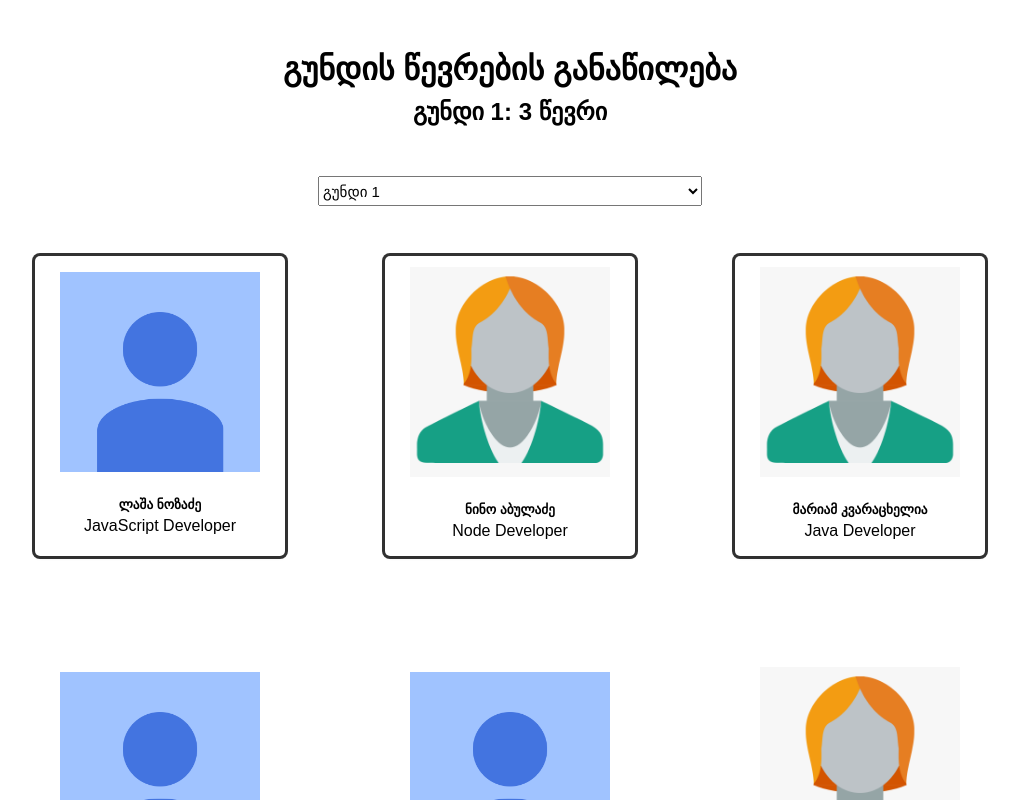
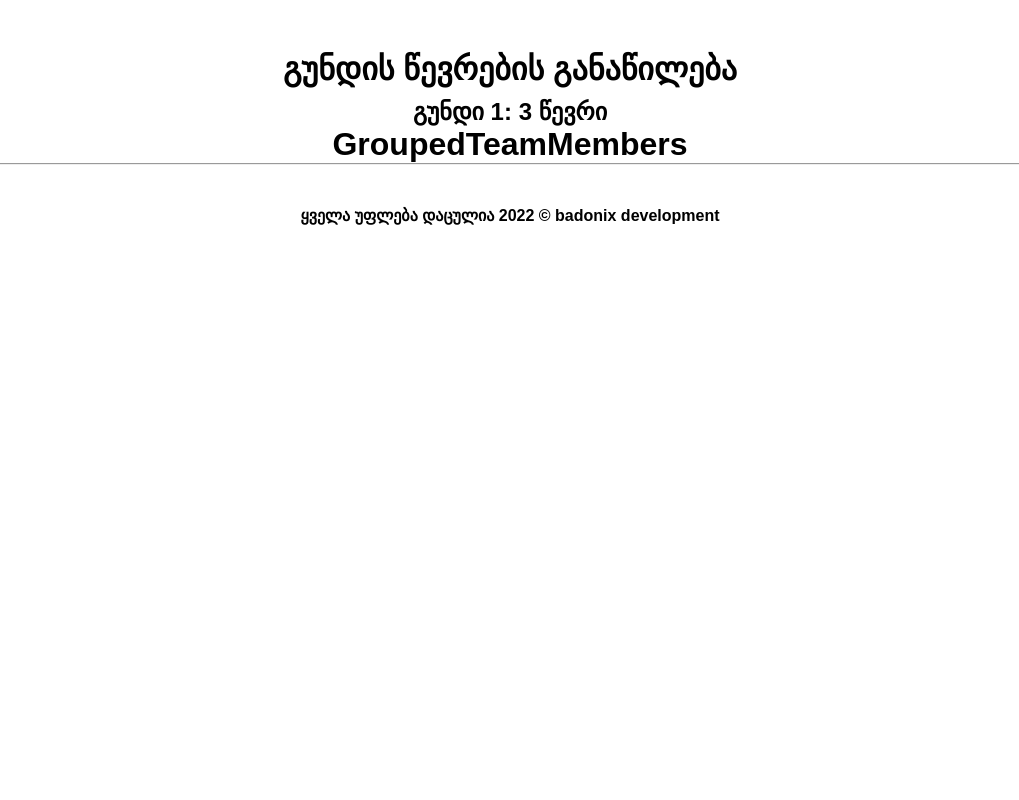
Before and after one commit to Badonix/TeamMembersTracker, a React (Create React App) app: page /GroupedTeamMembers in a window 1280 px wide. Shown: the top 800 px of the page, without its empty margins (130-1149 px from the left). Built offline with nearby package versions, Linux system fonts and the light colour scheme; a web font is replaced by a local one.

Commit message:
Add React Router

```diff
--- a/package.json
+++ b/package.json
@@ -8,6 +8,7 @@
     "@testing-library/user-event": "^13.5.0",
     "react": "^18.2.0",
     "react-dom": "^18.2.0",
+    "react-router-dom": "^6.3.0",
     "react-scripts": "5.0.1",
     "web-vitals": "^2.1.4"
   },
--- a/src/App.jsx
+++ b/src/App.jsx
@@ -1,9 +1,11 @@
 import "./App.css";
 import * as React from "react";
-import { useState } from "react";
+import { useState, useEffect } from "react";
 import Header from "./Header";
 import Footer from "./Footer";
 import Employees from "./Employees";
+import GroupedTeamMembers from "./GroupedTeamMembers";
+import { BrowserRouter as Router, Route, Routes } from "react-router-dom";
 function App() {
   const [employees, setEmployees] = useState([
     {
@@ -91,7 +93,16 @@ function App() {
       teamName: "გუნდი 4",
     },
   ]);
-  const [selectedTeam, setSelectedTeam] = useState("გუნდი 1");
+  const [selectedTeam, setSelectedTeam] = useState(
+    JSON.parse(localStorage.getItem("selectedTeam")) || "გუნდი 1"
+  );
+  useEffect(() => {
+    localStorage.setItem("employeeList", JSON.stringify(employees));
+  }, [employees]);
+  useEffect(() => {
+    localStorage.setItem("selectedTeam", JSON.stringify(selectedTeam));
+  }, [selectedTeam]);
+
   function handleTeamSelectionChange(e) {
     console.log(e.target.value);
     setSelectedTeam(e.target.value);
@@ -108,6 +119,7 @@ function App() {
     setEmployees(transformedEmployees);
   }
   return (
+    <Router>
       <div className="App">
         <Header
           selectedTeam={selectedTeam}
@@ -116,14 +128,24 @@ function App() {
               .length
           }
         />
+        <Routes>
+          <Route
+            path="/"
+            element={
               <Employees
                 handleEmployeeCardClick={handleEmployeeCardClick}
                 employees={employees}
                 handleTeamSelectionChange={handleTeamSelectionChange}
                 selectedTeam={selectedTeam}
               />
+            }
+          ></Route>
+          <Route path="/GroupedTeamMembers" element={<GroupedTeamMembers />} />
+        </Routes>
+
         <Footer />
       </div>
+    </Router>
   );
 }
 
--- a/src/Employees.jsx
+++ b/src/Employees.jsx
@@ -25,6 +25,7 @@ const Employees = ({
               }
               onClick={handleEmployeeCardClick}
               id={employee.id}
+              key={employee.id}
             >
               {employee.gender === "female" ? (
                 <img src={femaleProfile} className="card-img" />
--- a/src/Footer.jsx
+++ b/src/Footer.jsx
@@ -4,7 +4,9 @@ const Footer = () => {
     <>
       <hr></hr>
       <footer>
-        <h4>გუნდის წევრების განაწილების აპლიკაცია - {today.getFullYear()} ©</h4>
+        <h4>
+          ყველა უფლება დაცულია {today.getFullYear()} © badonix development
+        </h4>
       </footer>
     </>
   );
--- /dev/null
+++ b/src/GroupedTeamMembers.jsx
@@ -0,0 +1,8 @@
+const GroupedTeamMembers = () => {
+  return (
+    <main>
+      <h1>GroupedTeamMembers</h1>
+    </main>
+  );
+};
+export default GroupedTeamMembers;
```
Also changed, not shown: 1 other file (tests, documents, lock files or other folders). Lines whose indentation alone changed are shown as unchanged.
